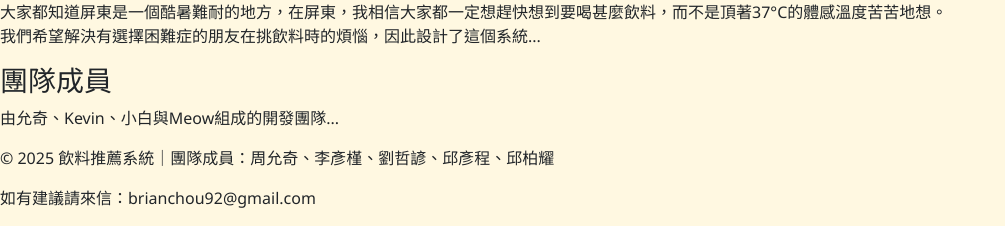
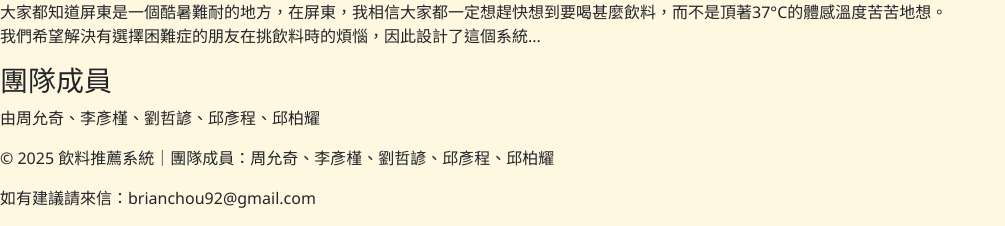
Before and after one commit to BrianThePropeller1037/DrinkSelector, a Flask app: page / in a window 1280 px wide. Shown: the part 718-944 px from the top of the page, without its empty margins (0-1005 px from the left). Run offline with Flask 3, Linux system fonts and the light colour scheme.

Commit message:
Update index.html

```diff
--- a/templates/index.html
+++ b/templates/index.html
@@ -109,7 +109,7 @@
 
 <section id="team">
   <h3>團隊成員</h3>
-  <p>由允奇、Kevin、小白與Meow組成的開發團隊...</p>
+  <p>由周允奇、李彥槿、劉哲諺、邱彥程、邱柏耀</p>
 </section>
 
 <footer class="site-footer">
```
